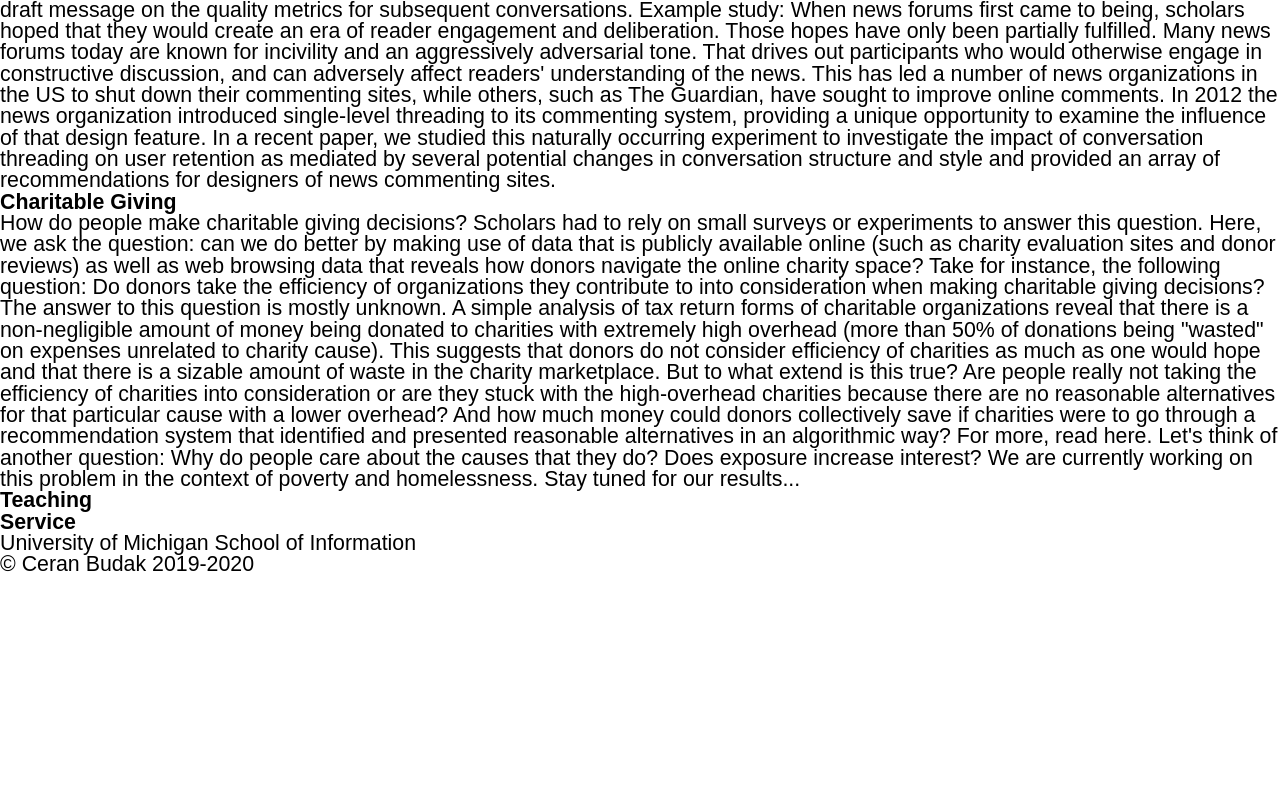
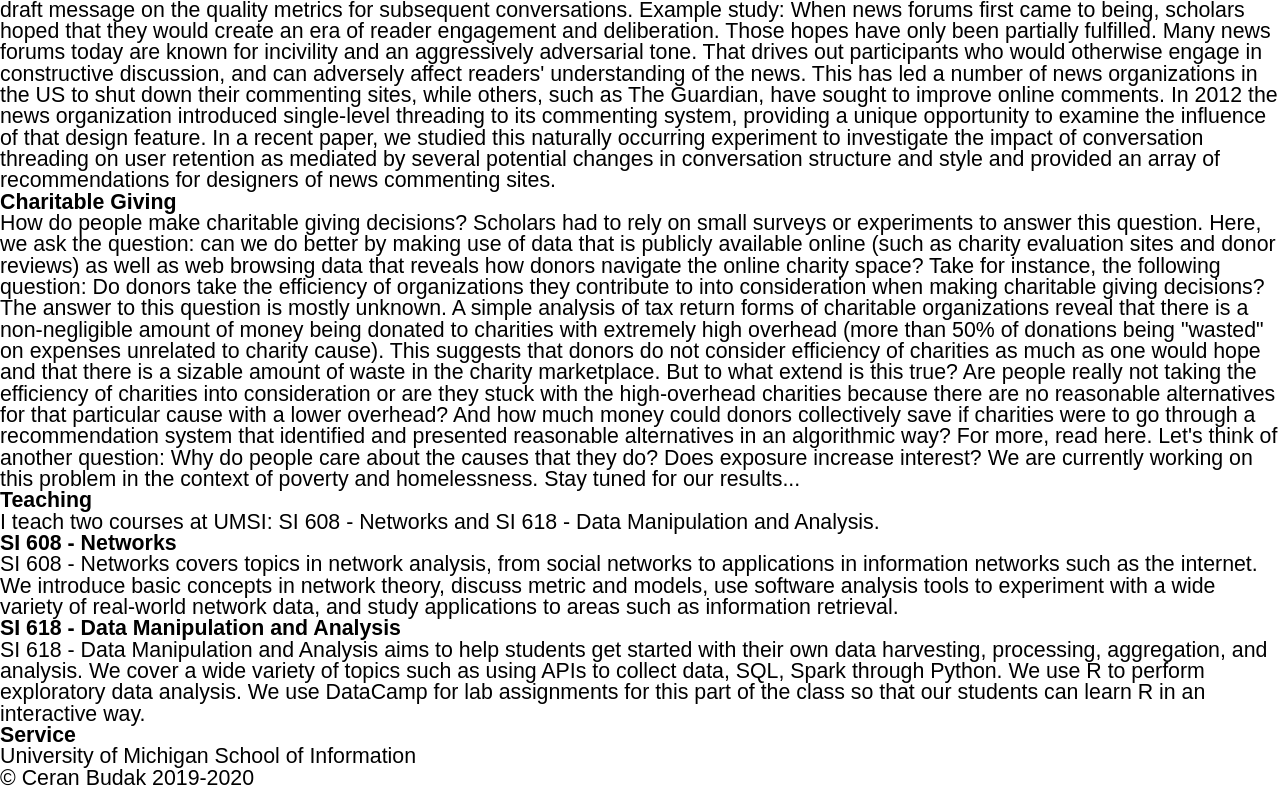
Before and after one commit to kjpicard/cb006, a plain HTML site: page engagement.html in a window 1280 px wide. Shown: the part 1024-1814 px from the top of the page. Before the commit the page ends 1600 px from the top, so only its background shows below. Drawn offline with Linux system fonts and the light colour scheme; files that its build step writes are made by us from their sources.

Commit message:
classes added

```diff
--- a/engagement.html
+++ b/engagement.html
@@ -53,14 +53,21 @@
                 Take for instance, the following question: Do donors take the efficiency of organizations they contribute to into consideration when making charitable giving decisions? The answer to this question is mostly unknown. A simple analysis of tax return forms of charitable organizations reveal that there is a non-negligible amount of money being donated to charities with extremely high overhead (more than 50% of donations being "wasted" on expenses unrelated to charity cause). This suggests that donors do not consider efficiency of charities as much as one would hope and that there is a sizable amount of waste in the charity marketplace. But to what extend is this true? Are people really not taking the efficiency of charities into consideration or are they stuck with the high-overhead charities because there are no reasonable alternatives for that particular cause with a lower overhead? And how much money could donors collectively save if charities were to go through a recommendation system that identified and presented reasonable alternatives in an algorithmic way? For more, read here.
 
                 Let's think of another question: Why do people care about the causes that they do? Does exposure increase interest? We are currently working on this problem in the context of poverty and homelessness. Stay tuned for our results...
-
-                  </p>
+                </p>
             </div>
             <div class="teaching">
                 <h2>Teaching</h2>
+                <p>I teach two courses at UMSI: SI 608 - Networks and SI 618 - Data Manipulation and Analysis.</p>
+
+                <h3>SI 608 - Networks</h3>
+                <p>SI 608 - Networks covers topics in network analysis, from social networks to applications in information networks such as the internet. We introduce basic concepts in network theory, discuss metric and models, use software analysis tools to experiment with a wide variety of real-world network data, and study applications to areas such as information retrieval.</p>
+
+                <h3>SI 618 - Data Manipulation and Analysis</h3>
+                <p>SI 618 - Data Manipulation and Analysis aims to help students get started with their own data harvesting, processing, aggregation, and analysis. We cover a wide variety of topics such as using APIs to collect data, SQL, Spark through Python. We use R to perform exploratory data analysis. We use DataCamp for lab assignments for this part of the class so that our students can learn R in an interactive way.</p>
             </div>
             <div class="service">
                 <h2>Service</h2>
+
             </div>
         </div>
         <footer>
```
